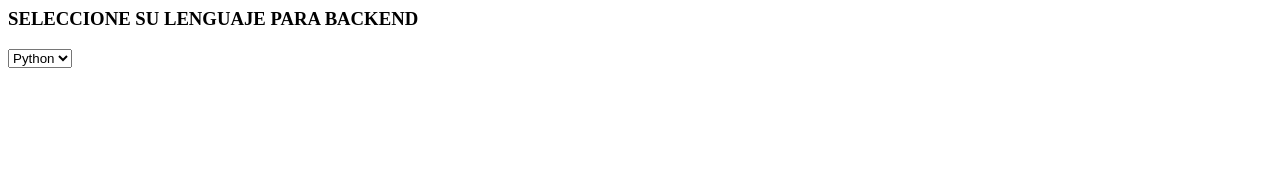
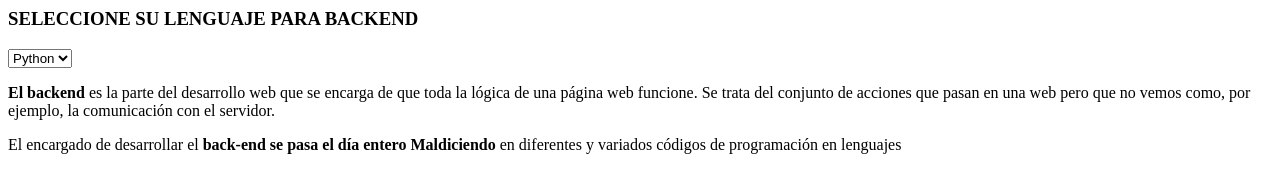
Before and after one commit to arleyvelascoo/programacionweb, a plain HTML site: page Backend.html in a window 1280 px wide. Drawn offline with Linux system fonts and the light colour scheme.

Commit message:
ultimo parrafo backend

```diff
--- a/Backend.html
+++ b/Backend.html
@@ -13,6 +13,15 @@
             <option value="3">C#</option>
             <option value="4">Java</option>
         </select>
+        <p>
+            <strong>El backend</strong> es la parte del desarrollo web que se encarga de que toda la lógica de una página web  funcione.
+            Se trata del conjunto de acciones que pasan en una web pero que no vemos como, por ejemplo,
+            la comunicación con el servidor.
+        </p>
+        <p>
+            El encargado de desarrollar el <strong>back-end se pasa el día entero
+            Maldiciendo </strong> en diferentes y variados códigos de programación en lenguajes
+        </p>
     </body>
 
 </html>
```
